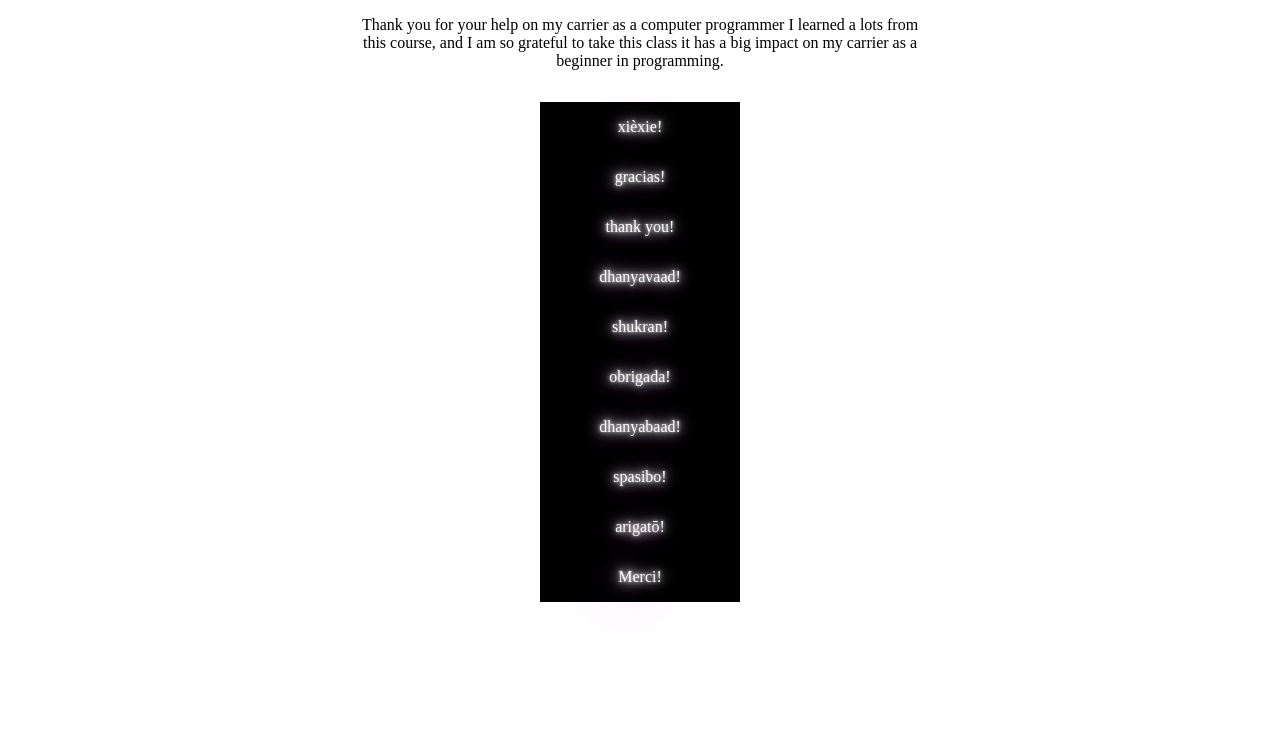
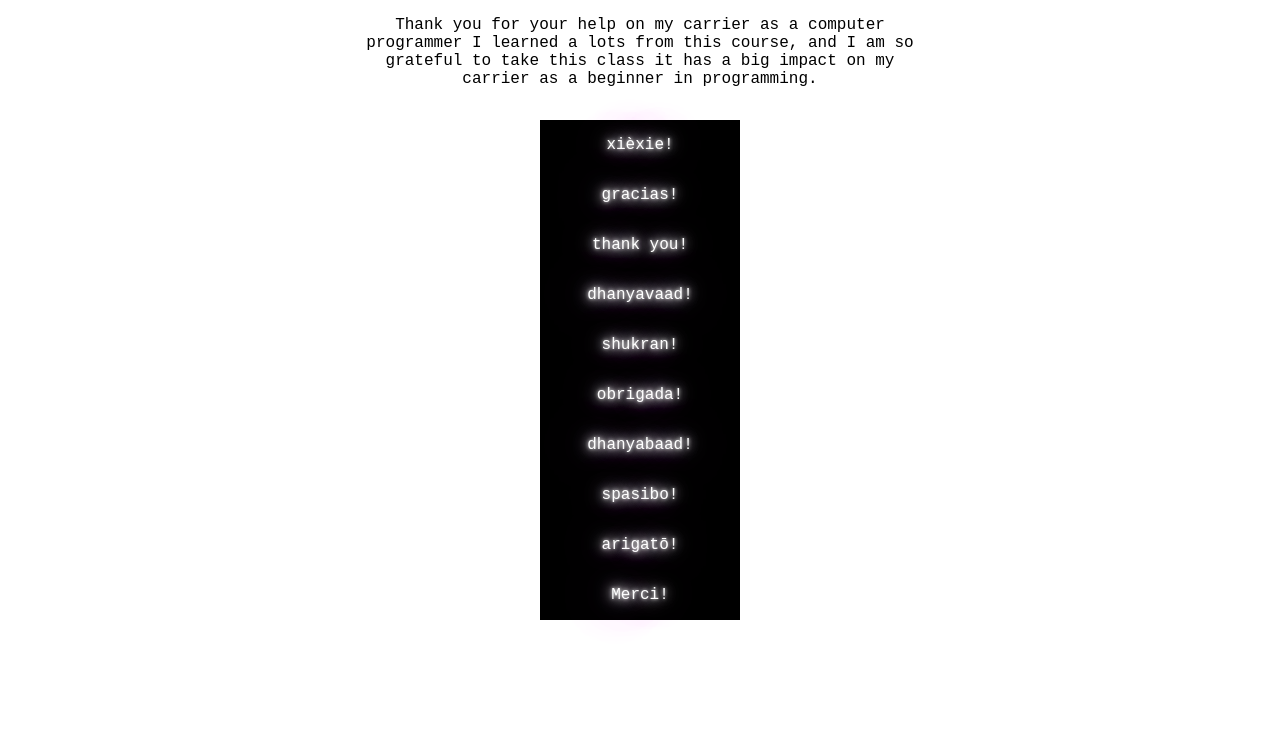
Before and after one commit to hyperskill/intro-to-github, a plain HTML site: page jetBrain.html in a window 1280 px wide. Shown: the part 53-800 px from the top of the page. Drawn offline with Linux system fonts and the light colour scheme.

Commit message:
just way to say thank you to jetbrain

```diff
--- a/style.css
+++ b/style.css
@@ -3,7 +3,7 @@
     padding: 0;
     box-sizing: border-box;
     font-size: 1rem;
-    font-family: YuGothic;
+    font-family: monospace;
 }
 
 .title {
```
